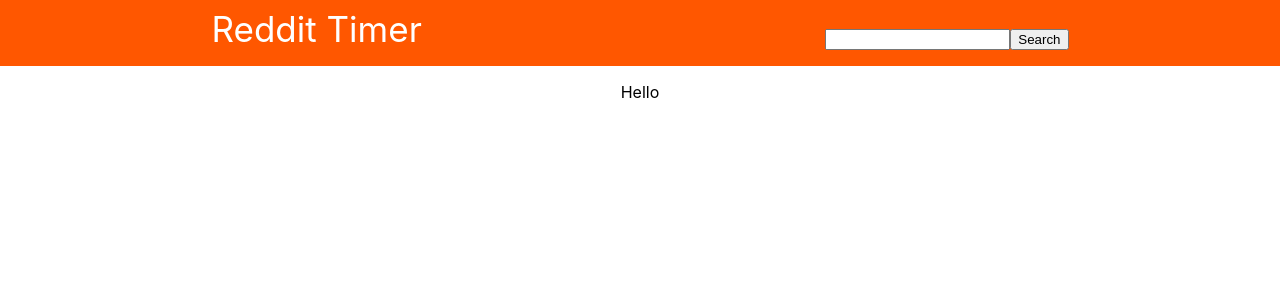
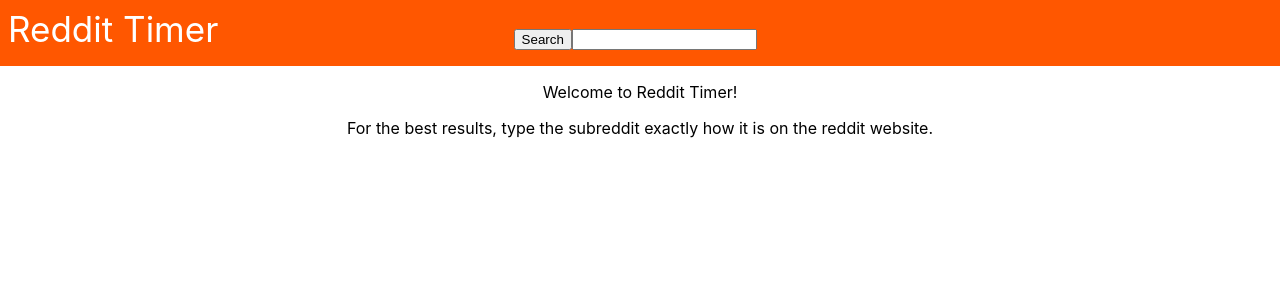
Before and after one commit to AaronDizon/Reddit_Timer_Proto, a React (Create React App) app: page / in a window 1280 px wide. Shown: the top 300 px of the page. Built offline with nearby package versions, Linux system fonts and the light colour scheme.

Commit message:
styling wip

```diff
--- a/src/App.js
+++ b/src/App.js
@@ -17,15 +17,29 @@
   return (
     <div className="App">
       <div className={styles.topBar}>
-        <Title />
-        <SearchBar />
+        <div className={styles.header}>
+          <Title />
+        </div>
+        <div className={styles.searchBar}>
+          <SearchBar />
+        </div>
       </div>
       <div className="body">
-      {infoSearchStatus === false ? <p>Hello</p> :
+      {infoSearchStatus === false ?
+      <div>
+      <p>Welcome to Reddit Timer!</p>
+      <p>For the best results, type the subreddit exactly how it is on the reddit website.
+      </p>
+      </div>
+      :
                 loaded === false?
                     <p>loading...</p> :
                         error === false? <Info data={data}/> :
-                        <p>There is an error</p>
+                        <div>
+                        <p>An error as occured!</p>
+                        <p>Check for spelling</p>
+                        <p>If you typed your subreddit of choice correctly, then the number of posts on that subreddit is too small of a sample size :(</p>
+                        </div>
             }
       </div>
 
--- a/src/Styling/App.module.css
+++ b/src/Styling/App.module.css
@@ -1,9 +1,29 @@
 .topBar {
     display: flex;
     align-items: flex-end;
-    justify-content: space-evenly;
-    gap: 25vmin;
+    flex-wrap: wrap;
     background-color: #FF5700;
     padding: 1vmin;
     padding-bottom: 2vmin;
 }
+
+.topBar > *:nth-child(1) {
+    flex: 1 1 40%
+}
+
+.topBar > *:nth-child(2) {
+    flex: 1 1 60%
+}
+
+.header {
+    display: flex;
+}
+
+.header :hover {
+    cursor: default
+}
+
+.searchBar {
+    display: flex;
+
+}
--- a/src/Styling/Title.module.css
+++ b/src/Styling/Title.module.css
@@ -2,3 +2,7 @@
     color: white;
     font-size: 35px;
 }
+
+.title :hover {
+    cursor: pointer
+}
--- a/src/components/Heatmap.js
+++ b/src/components/Heatmap.js
@@ -14,8 +14,6 @@
   const [dayTip, setDayTip] = useState()
   const [timeTip, setTimeTip] = useState()
   const [countTip, setCountTip] = useState()
-
-  console.log('child render')
 
   useEffect(()=> {
 
@@ -89,6 +87,13 @@
       setCountTip('')
     }
 
+    const click = function(d) {
+      setDayTip(d.day)
+      setTimeTip(d.time)
+      setCountTip(d.count)
+      console.log("click occured", d.day)
+    }
+
     // Build color scale
     var myColor = d3.scaleLinear()
       .range(["white", "#FF5700"])
@@ -106,12 +111,7 @@
       .on("mouseover", mouseover)
       .on("mousemove", mousemove)
       .on("mouseleave", mouseleave)
-
-    d3.select("#rectangle")
-      .on("mouseover", mouseover)
-      .on("mousemove", mousemove)
-      .on("mouseleave", mouseleave)
-
+      // .on("click", click)
 
   }, [])
 
--- a/src/components/SearchBar.js
+++ b/src/components/SearchBar.js
@@ -6,13 +6,13 @@
 
 const SearchBar = () => {
 
-    const {infoSearchStatusState, loadedState, errorState, dataState} = useContext(SearchContext)
+    const {infoSearchStatusState, descriptionState, loadedState, errorState, dataState} = useContext(SearchContext)
         const [infoSearchStatus, setInfoSearchStatus,] = infoSearchStatusState
+        const [description, setDescription] = descriptionState
         const [loaded, setLoaded] = loadedState
         const [error, setError] = errorState
         const [data, setData] = dataState
 
-    const [description, setDescription] = useState('')
 
     const postsPerRequest = 100
     const maxPostsToFetch = 500
@@ -68,8 +68,8 @@
   return (
     <div>
         <form className={styles.form} onSubmit={postForm}>
+            <input className={styles.submitButton} type='submit' value= 'Search' />
             <input value={description} onChange={(e)=>{setDescription(e.target.value)}}/>
-            <input className={styles.submitButton} type='submit' value= 'Search' />
 
         </form>
 
--- a/src/components/Title.js
+++ b/src/components/Title.js
@@ -1,9 +1,26 @@
-import React from 'react';
+import {React, useContext } from 'react';
+import { SearchContext } from '../context/SearchContext'
 import styles from '../Styling/Title.module.css'
 
 const Title = () => {
+
+  const {infoSearchStatusState, descriptionState, loadedState, errorState, dataState} = useContext(SearchContext)
+      const [infoSearchStatus, setInfoSearchStatus,] = infoSearchStatusState
+      const [description, setDescription] = descriptionState
+      const [loaded, setLoaded] = loadedState
+      const [error, setError] = errorState
+      const [data, setData] = dataState
+
+  const reset = () => {
+    setInfoSearchStatus(false)
+    setDescription('')
+    setLoaded(false)
+    setError(false)
+    setData([])
+  }
+
   return (
-    <div className={styles.title}>Reddit Timer</div>
+    <div className={styles.title} onClick={reset}>Reddit Timer</div>
   )
 }
 
--- a/src/context/SearchContext.js
+++ b/src/context/SearchContext.js
@@ -6,7 +6,7 @@
 
     const [infoSearchStatus, setInfoSearchStatus] = useState(false);
     const [infoSearched, setInfoSearched] = useState([])
-    const [test, setTest] = useState('test')
+    const [description, setDescription] = useState('')
     const [loaded, setLoaded] = useState(false)
     const [error, setError] = useState(false)
     const [data, setData] = useState([])
@@ -14,7 +14,7 @@
     const state = {
         infoSearchStatusState: [infoSearchStatus, setInfoSearchStatus],
         infoSearchedState: [infoSearched, setInfoSearched],
-        testState: [test, setTest],
+        descriptionState: [description, setDescription],
         loadedState: [loaded, setLoaded],
         errorState: [error, setError],
         dataState: [data, setData]
```
